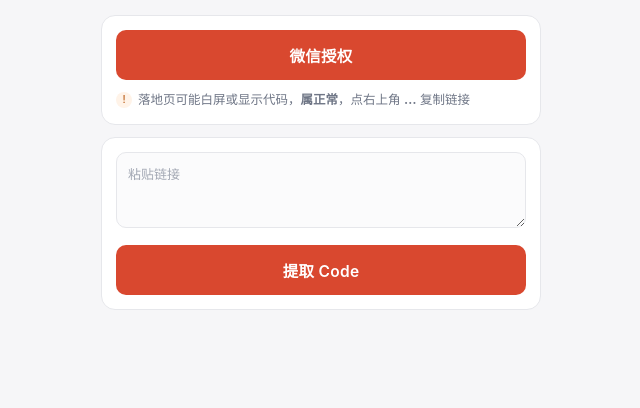
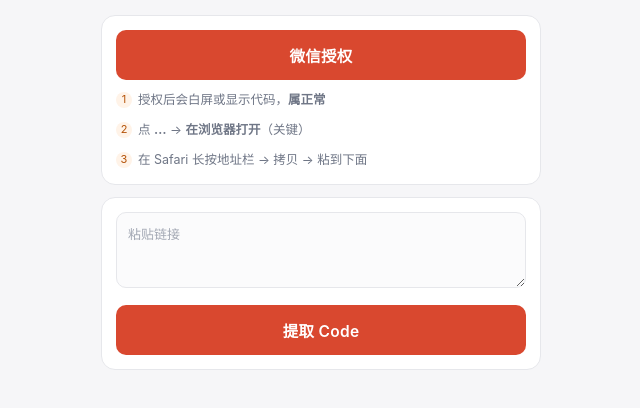
Before and after one commit to YANG-CY-STAR/vocabgo-code-helper, a plain HTML site: page index.html in a window 1280 px wide. Shown: the part 56-464 px from the top of the page, without its empty margins (319-959 px from the left). Drawn offline with Linux system fonts and the light colour scheme.

Commit message:
feat: 引导改用「在浏览器打开」取链接（v9）

```diff
--- a/index.html
+++ b/index.html
@@ -43,8 +43,16 @@
   <div class="card">
     <button class="btn" id="go">微信授权</button>
     <div class="tip">
-      <span class="dot">!</span>
-      <span>落地页可能白屏或显示代码，<b>属正常</b>，点右上角 <b>…</b> 复制链接</span>
+      <span class="dot">1</span>
+      <span>授权后会白屏或显示代码，<b>属正常</b></span>
+    </div>
+    <div class="tip">
+      <span class="dot">2</span>
+      <span>点 <b>…</b> → <b>在浏览器打开</b>（关键）</span>
+    </div>
+    <div class="tip">
+      <span class="dot">3</span>
+      <span>在 Safari 长按地址栏 → 拷贝 → 粘到下面</span>
     </div>
   </div>
 
```
